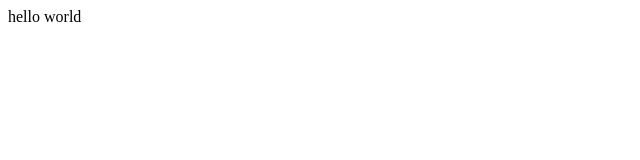
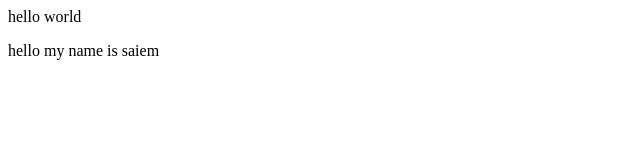
Before and after one commit to saiem1209/first, a plain HTML site: page index.html in a window 1280 px wide. Shown: the whole page, without its empty margins (0-640 px from the left). Drawn offline with Linux system fonts and the light colour scheme.

Commit message:
add another

```diff
--- a/index.html
+++ b/index.html
@@ -1 +1,2 @@
 <p>hello world</p>
+<p>hello my name is saiem</p>
```
